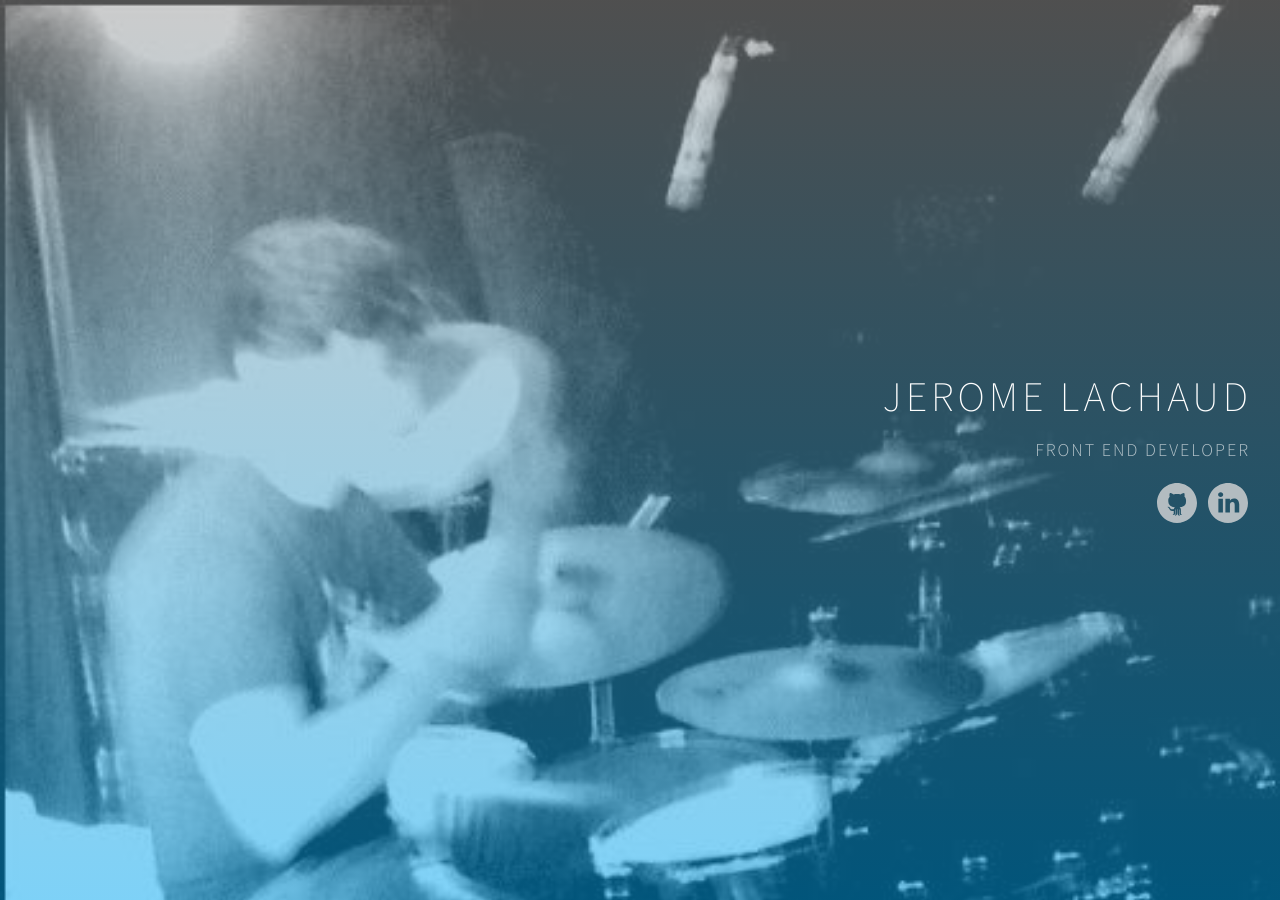
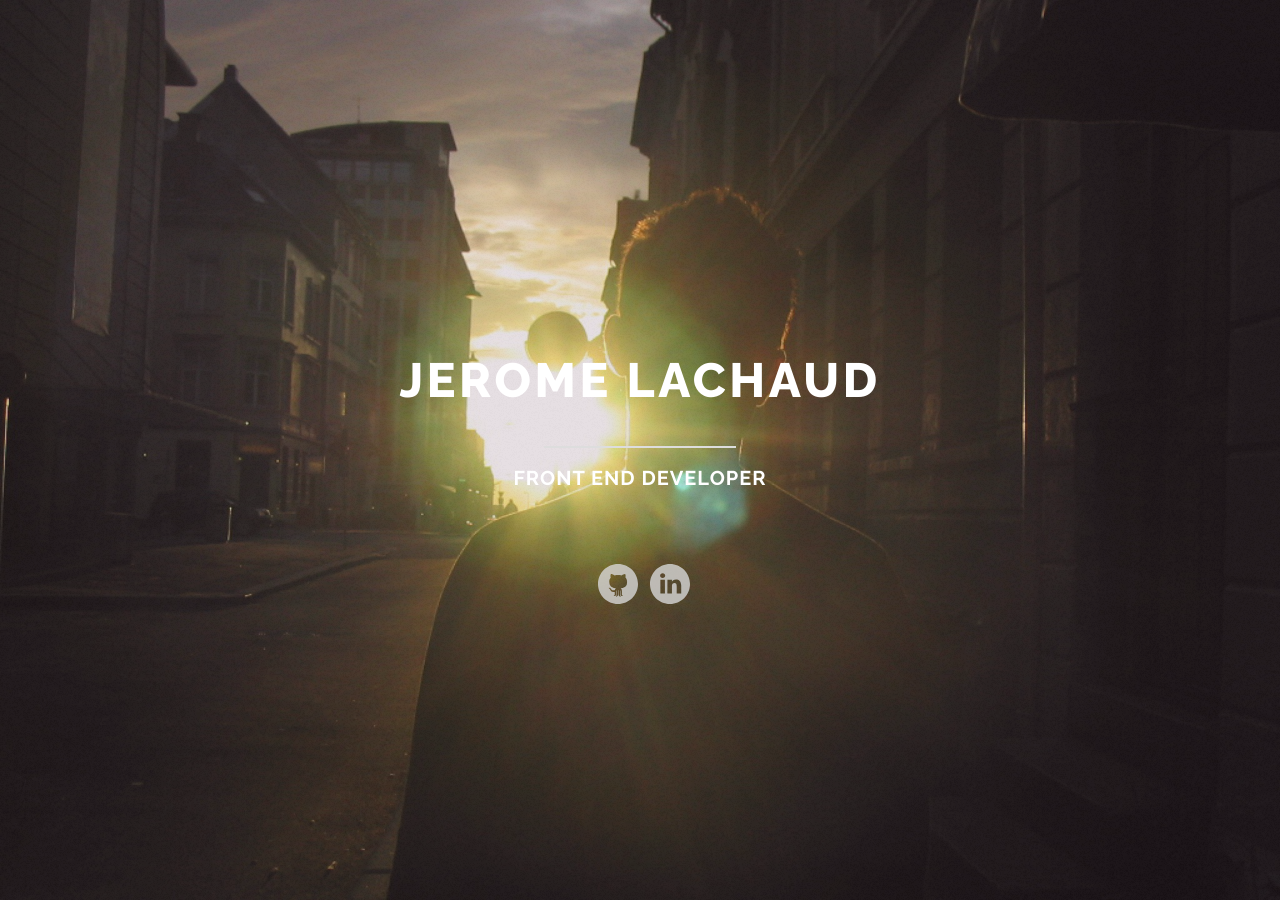
Before and after one commit to jeromelachaud/jeromelachaud.io, a Jekyll site: the page built from index.html, in a window 1280 px wide. Built offline with Jekyll 4.4.1, drawn with Linux system fonts in a browser that asks for light colours.

Commit message:
update styles

```diff
--- a/_includes/head.html
+++ b/_includes/head.html
@@ -8,7 +8,7 @@
   <meta name="author" content="{{ site.meta_author }}">
   <link rel="canonical" href="{{ page.url | replace:'index.html','' | prepend: site.url }}">
   <link rel="shortcut icon" href="/img/favicon.ico">
-  <link rel="stylesheet" href="{{ "/css/main.css" }}">
+  <link rel="stylesheet" href="{{ "/css/styles.css" }}">
 
   <!-- Google verification -->
   {% if site.google_verify %}<meta name="google-site-verification" content="{{ site.google_verify }}">{% endif %}
--- a/_includes/main.html
+++ b/_includes/main.html
@@ -1,5 +1,5 @@
-<main class="content">
-  <header class="header">
+<main>
+  <header>
     <h1>{{ site.name }}</h1>
     <p>{{ site.job-title }}</p>
   </header>
--- a/_sass/_typography.scss
+++ /dev/null
@@ -1,18 +0,0 @@
-@import url('https://fonts.googleapis.com/css?family=Source+Sans+Pro:200,300');
-
-h1 {
-  color: white;
-  letter-spacing: 0.25rem;
-  width: calc(100% + 0.25rem);
-  font-size: 2.625em;
-  font-weight: 200;
-}
-
-p {
-  color: rgba(255, 255, 255, 0.65);
-  letter-spacing: 0.125rem;
-  width: calc(100% + 0.125rem);
-  font-size: 1.125em;
-  line-height: 1.675;
-  font-weight: 300;
-}
--- /dev/null
+++ b/_sass/footer.scss
@@ -0,0 +1,14 @@
+footer {
+  .link {
+    display: inline-block;
+    margin: 0 0 0 .5rem;
+    opacity: 0.8;
+
+    &:hover {
+      opacity: 1;
+      -webkit-transition: opacity .25s ease-in-out;
+      transition: opacity .25s ease-in-out;
+
+    }
+  }
+}
--- /dev/null
+++ b/_sass/header.scss
@@ -0,0 +1,31 @@
+header {
+  padding: 3.5rem 2rem;
+  font-family: Raleway,Helvetica,sans-serif;
+  text-transform: uppercase;
+  color: white;
+
+  h1 {
+    font-size: 3em;
+    font-weight: 800;
+    line-height: 1.25em;
+    letter-spacing: .075em;
+
+
+    &:after {
+      background: #ddd;
+      content: '';
+      display: block;
+      height: 2px;
+      margin: .75em auto 0;
+      position: relative;
+      width: 4em;
+    }
+  }
+
+  p {
+    margin-top: 1em;
+    letter-spacing: .05em;
+    font-size: 1.25em;
+    font-weight: 700;
+  }
+}
--- /dev/null
+++ b/_sass/main.scss
@@ -0,0 +1,10 @@
+main {
+  -webkit-overflow-scrolling: touch;
+  display: flex;
+  flex-direction: column;
+  justify-content: center;
+  min-height: 100vh;
+  position: relative;
+  z-index: 2;
+  text-align: center;
+}
--- a/css/main.scss
+++ /dev/null
@@ -1,64 +0,0 @@
----
----
-
-@charset "utf-8";
-@import "normalize";
-@import "typography";
-@import "icons";
-
-body {
-  min-width: 320px;
-  min-height: 100vh;
-  line-height: 1.0;
-  word-wrap: break-word;
-  overflow-x: hidden;
-
-  &::before {
-    content: '';
-    display: block;
-    position: fixed;
-    top: 0;
-    left: 0;
-    width: 100vw;
-    height: 100vh;
-    z-index: 0;
-    pointer-events: none;
-    transform: scale(1);
-    background-image: linear-gradient(to top, rgba(3, 169, 244, .50), rgba(158, 158, 158, 0.50)), url(/img/bg-img.jpg);
-    background-position: 0% 0%, top left;
-    background-repeat: repeat, repeat;
-    background-size: auto, cover;
-    background-attachment: scroll;
-  }
-}
-
-.wrapper {
-  -webkit-overflow-scrolling: touch;
-  display: flex;
-  flex-direction: column;
-  align-items: flex-end;
-  justify-content: center;
-  min-height: 100vh;
-  position: relative;
-  z-index: 2;
-}
-
-.content {
-  padding: 3.5rem 2rem;
-  font-family: 'Source Sans Pro';
-  text-align: right;
-  text-transform: uppercase;
-}
-
-.link {
-  display: inline-block;
-  margin: 0 0 0 .5rem;
-  opacity: 0.8;
-
-  &:hover {
-    opacity: 1;
-    -webkit-transition: opacity .25s ease-in-out;
-    transition: opacity .25s ease-in-out;
-
-  }
-}
--- /dev/null
+++ b/css/styles.scss
@@ -0,0 +1,38 @@
+---
+---
+
+@charset "utf-8";
+@import "normalize";
+@import "icons";
+@import url("http://fonts.googleapis.com/css?family=Raleway:400,400italic,700,800");
+
+@import "main";
+@import "header";
+@import "footer";
+
+body {
+  min-width: 320px;
+  min-height: 100vh;
+  line-height: 1.0;
+  word-wrap: break-word;
+  overflow-x: hidden;
+
+  &::before {
+    content: '';
+    display: block;
+    position: fixed;
+    top: 0;
+    left: 0;
+    width: 100vw;
+    height: 100vh;
+    z-index: 0;
+    pointer-events: none;
+    transform: scale(1);
+    background-color: #313a3d;
+    background-attachment: fixed, fixed;
+    background-image: url('/img/overlay.png'), url('/img/bg.jpg');
+    background-position: top left, center center;
+    background-repeat: repeat, none;
+    background-size: auto, cover;
+  }
+}
```
